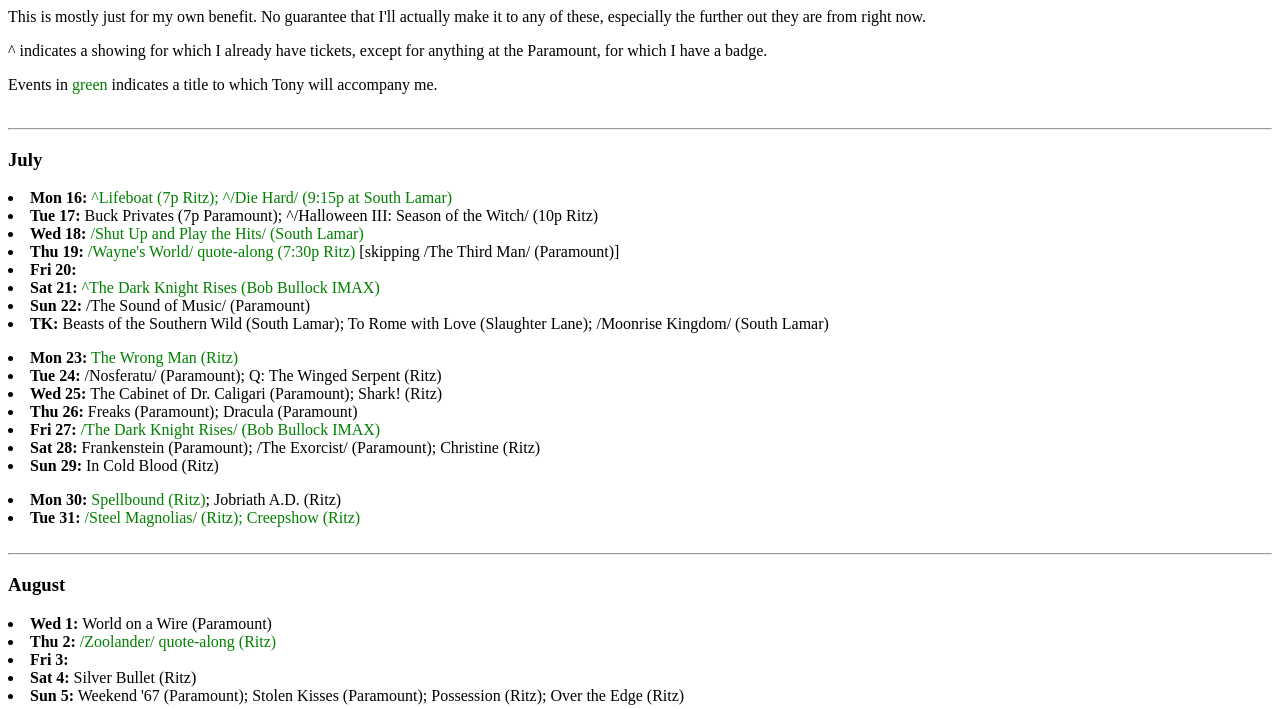
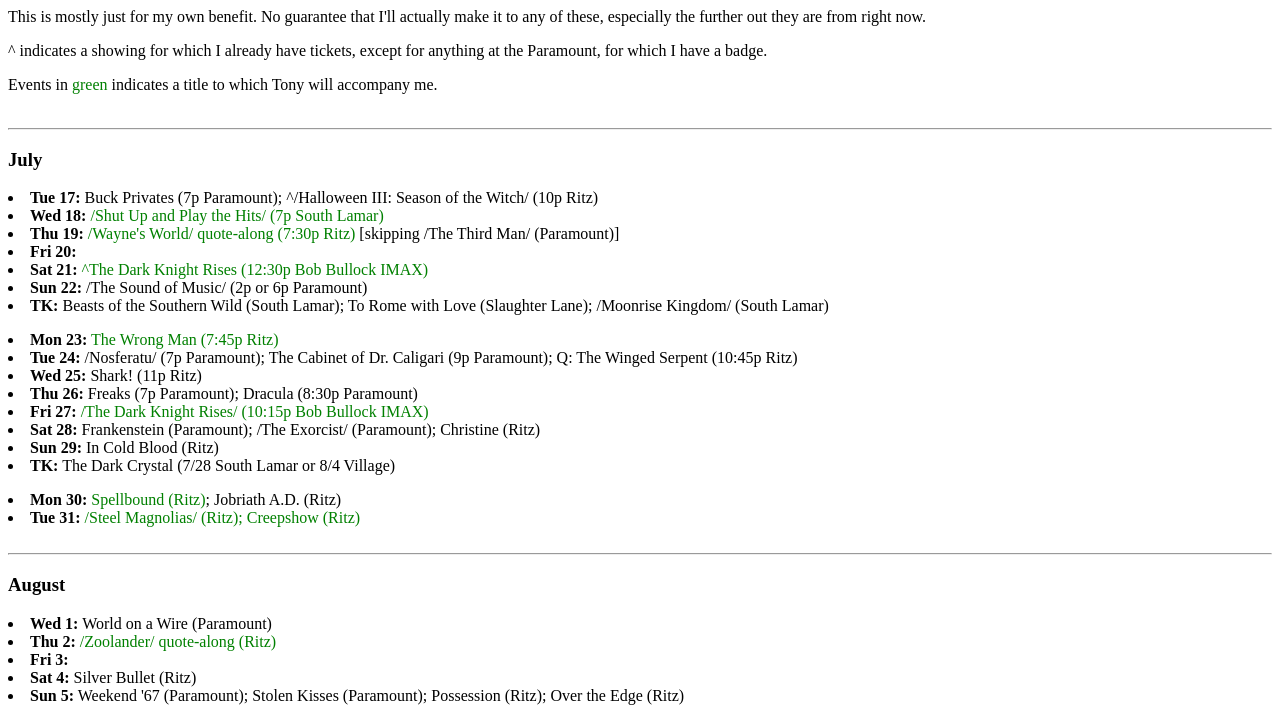
Before and after one commit to zmcghee/filmlog, a Django app: template templates/ondeck.html in a window 1280 px wide. Shown: the top 709 px of the page. Run offline with Django 3.2, Linux system fonts and the light colour scheme; the template is opened without the code that fills it, so the values that code supplies are empty.

Commit message:
Update schedule

```diff
--- a/templates/ondeck.html
+++ b/templates/ondeck.html
@@ -35,21 +35,21 @@
 
 <h3>July</h3>
 
-<li><b>Mon 16:</b> <u>^<i>Lifeboat</i> (7p Ritz); ^/<i>Die Hard</i>/ (9:15p at South Lamar)</u>
 <li><b>Tue 17:</b> <i>Buck Privates</i> (7p Paramount); ^/<i>Halloween III: Season of the Witch</i>/ (10p Ritz)
-<li><b>Wed 18:</b> <u>/<i>Shut Up and Play the Hits</i>/ (South Lamar)</u>
+<li><b>Wed 18:</b> <u>/<i>Shut Up and Play the Hits</i>/ (7p South Lamar)</u>
 <li><b>Thu 19:</b> <u>/<i>Wayne's World</i>/ quote-along (7:30p Ritz)</u> [skipping /<i>The Third Man</i>/ (Paramount)]
 <li><b>Fri 20:</b>
-<li><b>Sat 21:</b> <u>^<i>The Dark Knight Rises</i> (Bob Bullock IMAX)</u>
-<li><b>Sun 22:</b> /<i>The Sound of Music</i>/ (Paramount)
+<li><b>Sat 21:</b> <u>^<i>The Dark Knight Rises</i> (12:30p Bob Bullock IMAX)</u>
+<li><b>Sun 22:</b> /<i>The Sound of Music</i>/ (2p or 6p Paramount)
 <li><b>TK:</b> <i>Beasts of the Southern Wild</i> (South Lamar); <i>To Rome with Love</i> (Slaughter Lane); /<i>Moonrise Kingdom</i>/ (South Lamar)<p>
-<li><b>Mon 23:</b> <u><i>The Wrong Man</i> (Ritz)</u>
-<li><b>Tue 24:</b> /<i>Nosferatu</i>/ (Paramount); <i>Q: The Winged Serpent</i> (Ritz)
-<li><b>Wed 25:</b> <i>The Cabinet of Dr. Caligari</i> (Paramount); <i>Shark!</i> (Ritz)
-<li><b>Thu 26:</b> <i>Freaks</i> (Paramount); <i>Dracula</i> (Paramount)
-<li><b>Fri 27:</b> <u>/<i>The Dark Knight Rises</i>/ (Bob Bullock IMAX)</u>
+<li><b>Mon 23:</b> <u><i>The Wrong Man</i> (7:45p Ritz)</u>
+<li><b>Tue 24:</b> /<i>Nosferatu</i>/ (7p Paramount); <i>The Cabinet of Dr. Caligari</i> (9p Paramount); <i>Q: The Winged Serpent</i> (10:45p Ritz)
+<li><b>Wed 25:</b> <i>Shark!</i> (11p Ritz)
+<li><b>Thu 26:</b> <i>Freaks</i> (7p Paramount); <i>Dracula</i> (8:30p Paramount)
+<li><b>Fri 27:</b> <u>/<i>The Dark Knight Rises</i>/ (10:15p Bob Bullock IMAX)</u>
 <li><b>Sat 28:</b> <i>Frankenstein</i> (Paramount); /<i>The Exorcist</i>/ (Paramount); <i>Christine</i> (Ritz)
-<li><b>Sun 29:</b> <i>In Cold Blood</i> (Ritz)<p>
+<li><b>Sun 29:</b> <i>In Cold Blood</i> (Ritz)
+<li><b>TK:</b> <i>The Dark Crystal</i> (7/28 South Lamar or 8/4 Village)<p>
 <li><b>Mon 30:</b> <u><i>Spellbound</i> (Ritz)</u>; <i>Jobriath A.D.</i> (Ritz)
 <li><b>Tue 31:</b> <u>/<i>Steel Magnolias</i>/ (Ritz); <i>Creepshow</i> (Ritz)</u>
 
```
